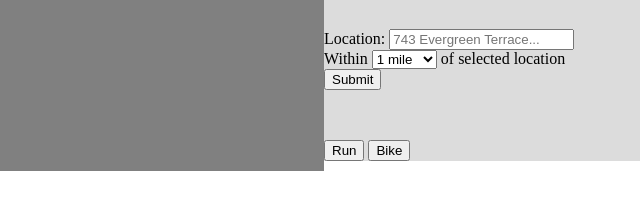
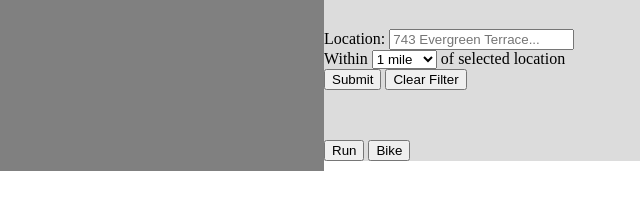
Before and after one commit to TravisWG/Neighborhood-Map, a plain HTML site: page index.html in a window 1280 px wide. Shown: the part 531-740 px from the top of the page, 0-640 px from the left. Drawn offline with nearby package versions, Linux system fonts and the light colour scheme; some packages are replaced by stand-ins of ours.

Commit message:
Add clear filter functionality to map

```diff
--- a/index.html
+++ b/index.html
@@ -33,6 +33,7 @@
 						</select>
 						of selected location<br>
 						<input type="button" onclick="withinDistance()" value="Submit"></input>
+						<input type="button" onclick="clearFilter()" value="Clear Filter"></input>
 					</div>
 
 					<div id="distance">
--- a/js/map.js
+++ b/js/map.js
@@ -110,9 +110,7 @@ function initMap() {
     }
 
 	function filterByDistance(response){
-		console.log(response)
 		var withinDistance = document.getElementById('max-miles').value;
-		console.log(withinDistance)
 		var results = response.rows[0].elements;
 		var filteredMarkers = []
 		for (var i = 0; i < results.length; i++) {
@@ -127,6 +125,11 @@ function initMap() {
 		createListings(filteredMarkers);
 	}
 
+	function clearFilter() {
+		setMarkers(markers);
+		createListings(markers);
+	}
+
 	//converts meters to miles, rounding to the tenth
 	function metersToMiles(numberMeters){
 		var toMileConversion = 0.000621371
```
